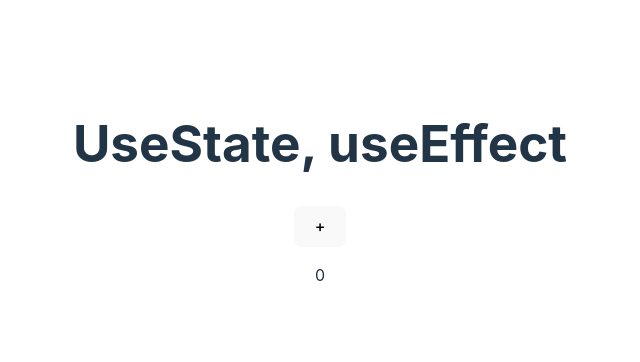
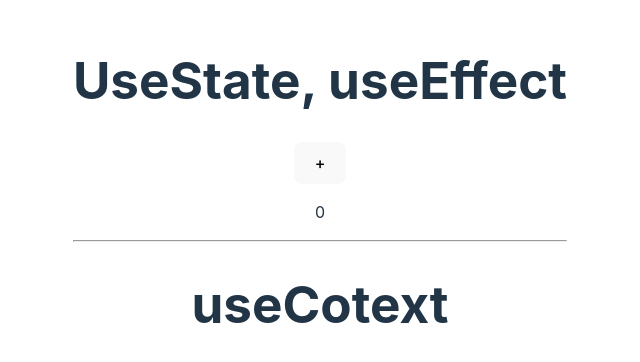
Before and after one commit to kouji2004/react_lesson2, a React (Vite) app: page / in a window 1280 px wide. Shown: the part 208-570 px from the top of the page, without its empty margins (320-960 px from the left). Built offline with nearby package versions, Linux system fonts and the light colour scheme.

Commit message:
useCotext

```diff
--- a/src/App.jsx
+++ b/src/App.jsx
@@ -18,6 +18,9 @@ function App() {
       <h1>UseState, useEffect</h1>
       <button onClick={handleClick}>+</button>
       <p>{count}</p>
+
+      <hr/>
+      <h1>useCotext</h1>
     </div>
   )
 }
```
